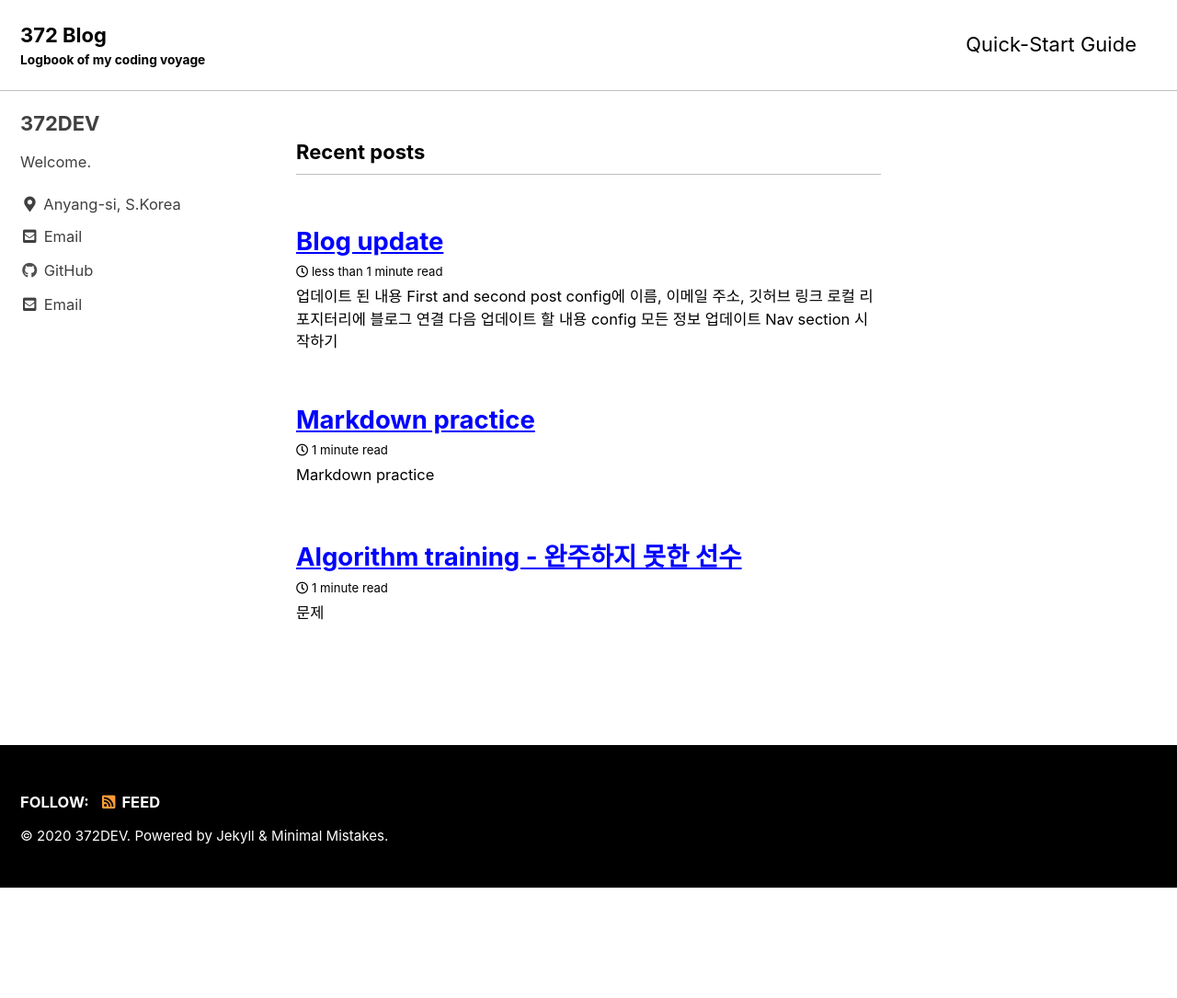
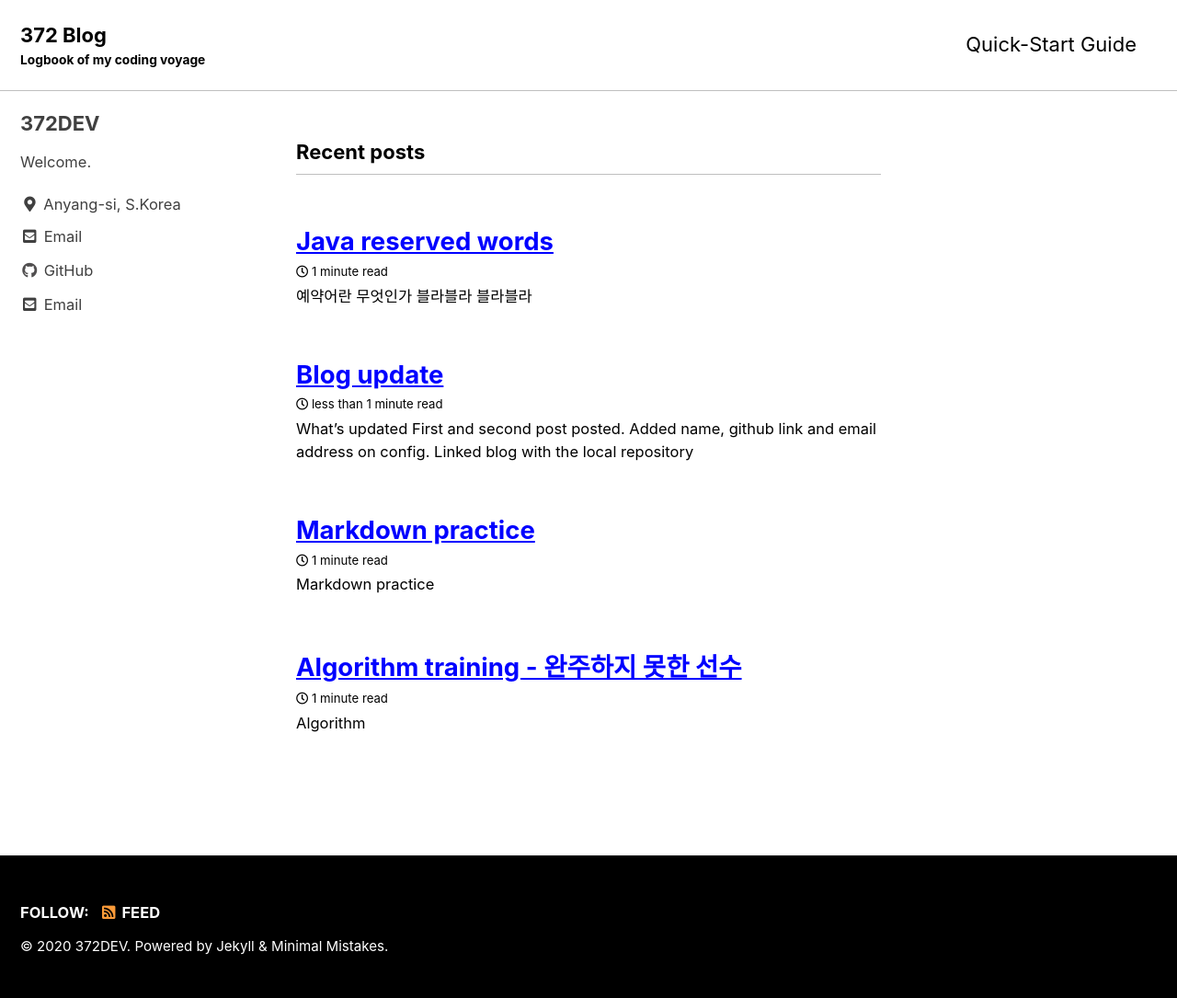
Before and after one commit to 372dev/372dev.github.io, a Jekyll site: the page built from index.html, in a window 1280 px wide. Shown: the whole page at 92% size. Built offline with Jekyll 4.4.1, drawn with Linux system fonts in a browser that asks for light colours; cached includes are drawn as plain includes; the list of posts is cut into pages by our own code; before the commit the page ends 965 px from its top, so only the background shows below that; part of the change alters nothing that is shown.

Commit message:
Blog update
Translated a post to English

````diff
--- a/_posts/2020-09-05-post01.md
+++ b/_posts/2020-09-05-post01.md
@@ -5,16 +5,16 @@ categories: Algorithm
 tags: Programmers, Algorithm_level_1, JavaScript, Coding, Practice
 ---
 
-1. 문제
+1. Algorithm
 
-   - 코딩테스트 연습 레벨 1
-   - 문제설명
+   - programmers.co.kr coding test practice level 1
+   - Logic
      ![완주](./imgs/programmers_algorithm_02.png)
-   - 입출력 예
+   - Given input and expected output
      ![입출력](./imgs/programmers_algorithm_02.png)
 
-2. 동명이인의 경우를 생각 못하고선 생각한 방법.
-   - 필터를 넣어서 둘의 차이를 비교해 보자.
+2. The first solution I came up with, but I didn't consider cases of people with same name.
+   - Add filter to compare the two lists
 
 ```
 function solution(participant, completion) {
@@ -23,13 +23,12 @@ function solution(participant, completion) {
 }
 ```
 
-- 입출력 1,2번은 통과하였으나 3번의 동명이인에서 문제가 발생해서 다시 생각해 봤다.
+- It passed input 1 and 2 but issue was found on case number 3 that contains people with same name.
 
-3. 재시도
-   - 두 어레이를 각각 정렬해서 비교하면 쉽게 찾아낼 수 있지 않을까?
-   - 아니면 하나씩 값을 삭제해 가며 두 어레이를 비교해 볼까?
-   - 정렬하는 방법이 복잡하고 오래걸릴 것 같다고 착각하고 결정했다.
-   - 두번째 어레이 값을 하나씩 삭제해 가면서 동시에 같은 값을 첫번째 어레이에서 삭제해 나가자.
+3. Second attempt
+   - Would I be able to compare the two list easier if I sort the lists?
+   - Or should I compare them while I delete matched items from both lists?
+   - I assumed that sorting might be complicated and decided to go with deleting items.
 
 ```
 function solution(participant, completion) {
@@ -45,8 +44,8 @@ function solution(participant, completion) {
 }
 ```
 
-4. 실패
-   - 엉망진창이 되었다. 제대로 작동하지 않았고 작동 하여도 너무 오래 걸릴 방법이다.
+4. Fail
+   - The code became messy. Did not work well and even if it did it would have taken long time to process.
 
 ```
 function solution(participant, completion) {
@@ -60,7 +59,7 @@ function solution(participant, completion) {
 }
 ```
 
-- 실패하고 결국 다른 사람들의 정답을 찾았다.
+- Found other people's solution.
 
 ```
 function solution(participant, completion) {
@@ -74,5 +73,5 @@ function solution(participant, completion) {
 }
 ```
 
-- 패인은 방법을 생각했음에도 쉽게 포기한 데 있다.
-- sort() Method는 사실 알지 못했다. 첫 알고리즘 연습부터 엉망진창이 되었지만 괜찮다. 이제 시작이다. 자바스크립트 공부를 미처 끝내지 못한 상태에서 개강이 다가오고 자바를 공부하려니 어느 하나 매듭을 짓지 못하고 있다. 초조해 지지 말고 한걸음 한걸음 나아가자.
+- The reason of this failure was that I gave up on an idea that could have worked.
+- I did not know about sort() Method. I ended up making a mess from the algorithm practice number one but it's OK. It's just a beginning. I think I am getting anxious because of my upcoming bootcamp and not having finished Vanilla JS study. Let's keep on working and not worry about things too much.
--- a/_posts/2020-09-18-post03.md
+++ b/_posts/2020-09-18-post03.md
@@ -5,15 +5,16 @@ categories: Blog
 tags: Blog, Jekyll, minimal mistakes,
 ---
 
-### 업데이트 된 내용
-- First and second post
-- config에 이름, 이메일 주소, 깃허브 링크
-- 로컬 리포지터리에 블로그 연결
-### 다음 업데이트 할 내용
-- config  모든 정보 업데이트
-- Nav section 시작하기
+### What's updated
+- First and second post posted.
+- Added name, github link and email address on config.
+- Linked blog with the local repository
 
-### 블로그 업데이트에 참고할 문서
+### Next to be updated
+- All necessary information on the config
+- Start building the Nav section
+
+### Documents to look into when I work on the update
    https://mmistakes.github.io/minimal-mistakes/docs/quick-start-guide/
    https://docs.github.com/en/github/working-with-github-pages/about-github-pages
 
--- /dev/null
+++ b/_posts/2020-09-19-post04.md
@@ -0,0 +1,85 @@
+---
+title: "Java reserved words"
+date: 2020-09-19 12:30:00 +0900
+categories: Java
+tags: Java, Study, Korean, Reserved, Keyword, Operators,
+---
+### 예약어란 무엇인가
+- 블라블라
+- 블라블라
+
+## 예약어 목록과 간단한 코멘트
+
+1. _ - 언더스코어도 예약어이다.
+2. abstract - 추상클래스, 추상메소드.
+3. assert - 검증.
+4. boolean - "참", "거짓"의 자료형.
+5. break - 주로 if문과 함께 사용되어 반복문에서 벗어나게 한다.
+6. byte - 데이터 타입, 정수형. 8 bit.
+7. case - switch 조건문에서 사용. 리터럴과 상수 허용, 변수는 안된다.
+8. catch - try ~ catch ~ finally 문에서 사용된다. 예외처리를 한다. catch(예외클래스 변수){예외처리 내용}으로 구성된다.
+9. char - 데이터 타입, 문자형. 2 byte. 하나의 문자만 저장한다.
+10. class - 모든 코드는 클래스 안에 존재한다.
+11. const  - 키워드 예약어 이지만 사용되지 않는다. 자바에서는 final을 이용하여 상수를 정의한다.
+12. continue - break와 함께 반복을 제어한다. continue를 만나면 해당 반복부분 탈출 후 다음반복을 실행한다.
+13. default - 접근제어자 설정을 안하면 default로 설정된다. 또한 switch 조건문에서 case 해당이 없으면 default를 실행한다.
+14. do - do ~ while 반복문에서 사용된다. while 문의 경우 조건이 충족되지 않으면 한번도 실행되지 않을 수 있지만, do ~ while 문의 경우엔 무조건 한번은 실행된다.
+15. double - 데이터 타입, 실수형. 8 byte.
+16. else - if ~ else 조건문에서 쓰인다. if / if ~ else / if ~ else if ~ else 의 경우가 있다.
+17. enum -
+18. extends - 클래스 상속에 쓰인다. 하나의 클래스만 상속 가능하다. 반면에 implements는 인터페이스를 상속하며, 다중상속이 가능하다.
+19. false
+20. final
+21. finally
+22. float
+23. for
+24. goto - 키워드 예약어 이지만 사용되지 않는다.
+25. if
+26. implements
+27. import
+28. instanceof
+29. int
+30. interface
+31. long
+32. native
+33. new
+34. null
+35. package
+36. private
+37. protected
+38. public
+39. return
+40. short
+41. static
+42. strictfp
+43. super
+44. switch
+45. synchronized
+46. this
+47. throw
+48. throws
+49. transient
+50. true
+51. try
+52. var - 컴파일러가 컨텍스트에 따라 변수의 종류를 추론하게 한다. 이 또한 변수명이나 함수명으로 쓰일 수 없다.
+53. void
+54. volatile
+55. while
+
+### 정보 출처
+- https://en.wikipedia.org/wiki/List_of_Java_keywords
+- https://www.thoughtco.com/reserved-words-in-java-2034200
+- https://studymake.tistory.com/423
+- https://vaert.tistory.com/106
+- https://blog.naver.com/fantaxis/120121450365
+- https://arabiannight.tistory.com/entry/%EC%9E%90%EB%B0%94Java-break%EB%AC%B8-contunue%EB%AC%B8-%EC%9D%B4%EB%A6%84-%EB%B6%99%EC%9D%80-%EB%B0%98%EB%B3%B5%EB%AC%B8-%EC%82%AC%EC%9A%A9%EB%B2%95
+- https://dpdpwl.tistory.com/95
+- https://programmers.co.kr/learn/courses/5/lessons/119
+- https://programmers.co.kr/learn/courses/5/lessons/121
+- http://tcpschool.com/java/java_datatype_constant
+- https://www.w3schools.com/java/java_booleans.asp
+- https://en.wikipedia.org/wiki/Final_(Java)
+- https://djkeh.github.io/articles/Why-should-final-member-variables-be-conventionally-static-in-Java-kor/
+- https://www.tutorialspoint.com/java/java_interfaces.htm
+- https://www.w3schools.com/java/ref_keyword_import.asp
+- https://www.educative.io/edpresso/what-is-the-instanceof-operator-used-for-in-java?utm_source=Google%20AdWords&aid=5082902844932096&utm_medium=cpc&utm_campaign=kb-dynamic-edpresso&gclid=CjwKCAjw2Jb7BRBHEiwAXTR4jZxj2Kjbz6AWUwWqd8MQ3llitmgyxQfpx07_3cCzmZPhyJd01cww5RoCRnEQAvD_BwE
````
